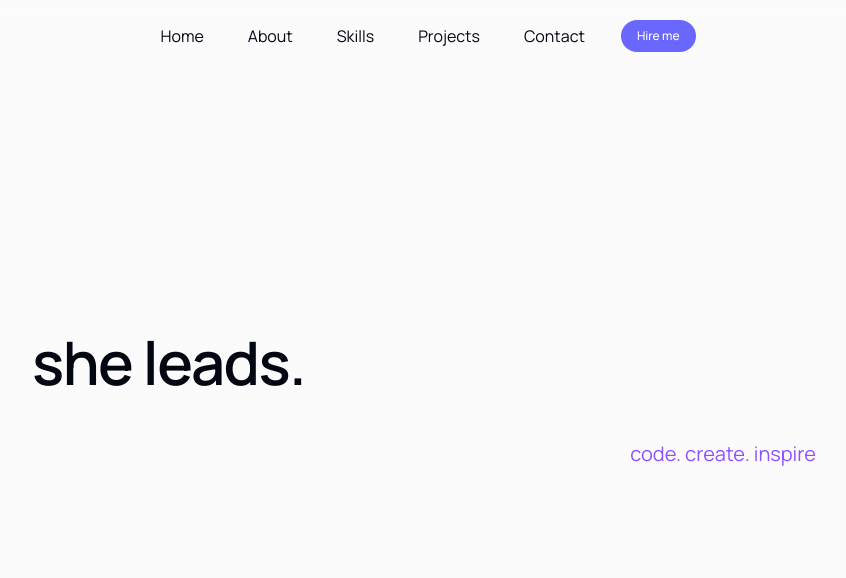
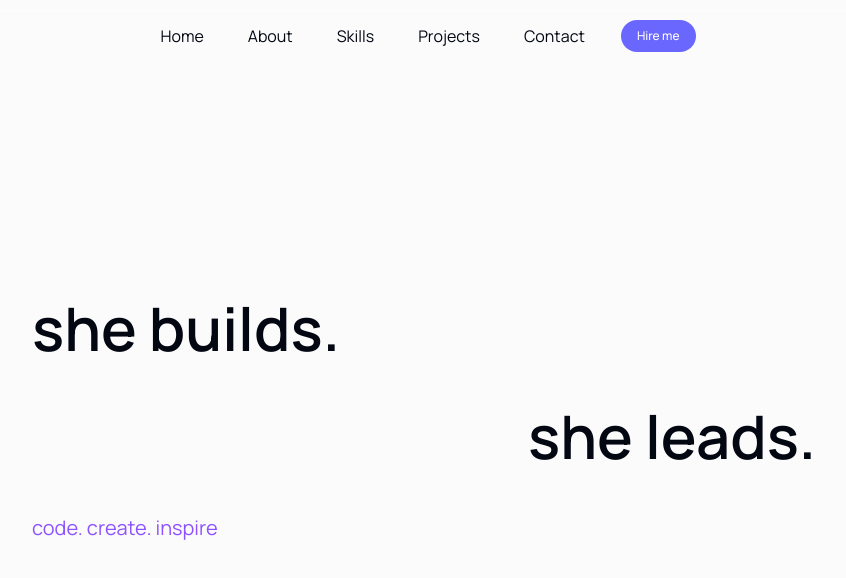
Before and after one commit to alrlabajo/her-stack, a React (Vite) app: page / in a window 1280 px wide. Shown: the top 578 px of the page, without its empty margins (216-1062 px from the left). Built offline with nearby package versions, Linux system fonts and the light colour scheme.

Commit message:
fixed hero and about

```diff
--- a/src/Screens/About.jsx
+++ b/src/Screens/About.jsx
@@ -89,9 +89,14 @@ const About = () => {
           <div className="flex flex-row gap-8 lg:gap-12 items-center md:items-start">
             <div className="flex-1 space-y-3">
               <div className="h-10 md:min-h-[60px] flex items-center">
-                <h1 className="text-gray-900 dark:text-white text-5xl md:text-6xl lg:text-7xl font-semibold mb-6 sm:mb-4 md:mb-4">
-                  Angelika Louise<span className="text-violet-500">.</span>
-                </h1>
+                <TextType
+                  text={["Angelika Louise", "Lyka", "Likes"]}
+                  typingSpeed={150}
+                  pauseDuration={1500}
+                  showCursor={true}
+                  cursorCharacter="|"
+                  className="text-4xl sm:text-5xl md:text-6xl font-semibold text-left text-gray-950 dark:text-white"
+                />
               </div>
 
               <div className="flex items-center justify-center md:justify-start">
--- a/src/Screens/Hero.jsx
+++ b/src/Screens/Hero.jsx
@@ -5,18 +5,19 @@ const Hero = () => {
   return (
     <div className="min-h-screen flex items-center justify-center w-full">
       <div className="w-full max-w-screen-xl mx-auto flex flex-col gap-2 px-4 sm:px-6 lg:px-14 text-gray-950 dark:text-white">
-        <div className="w-full">
-          <TextType
-            text={["she builds.", "she leads."]}
-            typingSpeed={120}
-            pauseDuration={1500}
-            showCursor={true}
-            cursorCharacter="|"
-            className="text-4xl sm:text-5xl md:text-6xl font-semibold text-left"
-          />
+        <div className="w-full mt-8 sm:mt-10 text-left">
+          <h1 className="text-4xl sm:text-5xl md:text-6xl font-semibold text-left">
+            she builds.
+          </h1>
         </div>
-        <div className="w-full mt-8 sm:mt-10 text-right">
-          <h1 className="text-base sm:text-lg md:text-xl font-regular text-right text-violet-500">
+
+        <div className="w-full mt-8 sm:mt-10 text-left">
+          <h1 className="text-4xl sm:text-5xl md:text-6xl font-semibold text-right">
+            she leads.
+          </h1>
+        </div>
+        <div className="w-full mt-8 sm:mt-10 text-left">
+          <h1 className="text-base sm:text-lg md:text-xl font-regular text-left text-violet-500">
             code. create. inspire
           </h1>
         </div>
```
